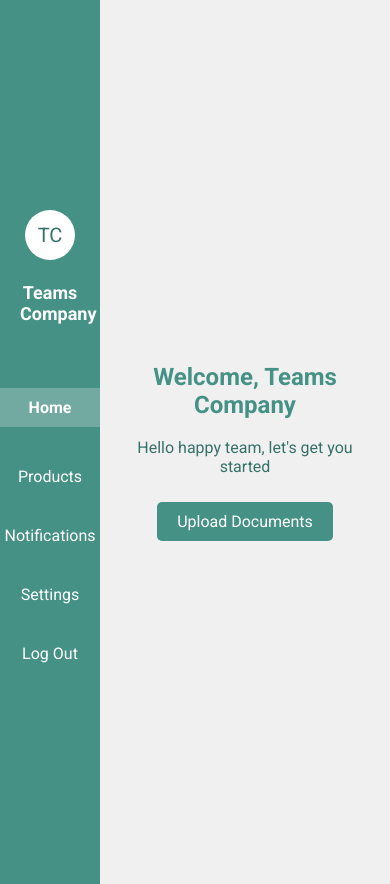
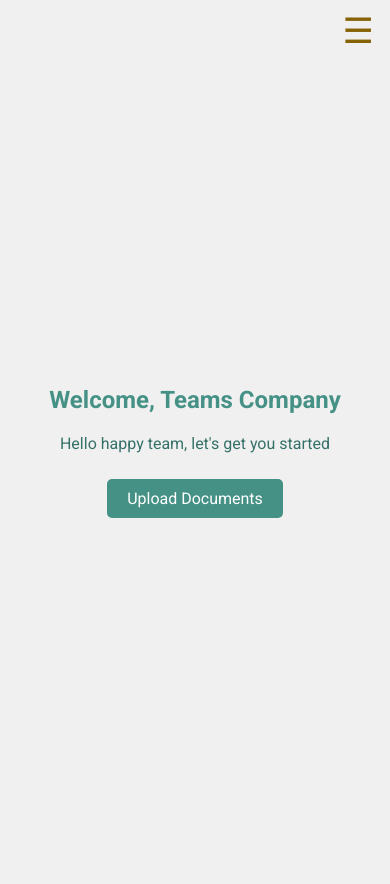
Before and after one commit to emmypuch/login-system, a Vue app: page /DashboardPage in a window 390 px wide. Built offline with nearby package versions, Linux system fonts and the light colour scheme.

Commit message:
added hamburger to dashboard

```diff
--- a/src/components/DashboardPage.vue
+++ b/src/components/DashboardPage.vue
@@ -1,14 +1,11 @@
 <template>
   <div class="">
     <div class="dashboard-wrapper">
-      <div
-        class="menu-list"
-        :class="{ minimized: menuMinimized, expanded: !menuMinimized }"
-      >
-        <!-- <button class="toggle-btn" @click="toggleMenu">
-          <span v-if="menuMinimized">+</span>
-          <span v-else>-</span>
-        </button> -->
+      <button class="hamburger-menu" @click="toggleSidebar">
+        <span v-if="isSidebarVisible">☰</span>
+        <span v-else>×</span>
+      </button>
+      <div class="menu-list" :class="{ 'sidebar-hidden': !isSidebarVisible }">
         <div class="company-logo">
           <img v-if="hasLogo" :src="companyLogoUrl" :alt="companyName" />
           <div v-else class="logo-placeholder">{{ initials }}</div>
@@ -28,9 +25,9 @@
         <div class="center">
           <h2>Welcome, {{ companyName }}</h2>
           <p>Hello happy team, let's get you started</p>
-          <router-link to="/DocumentUpload" class="upload-button">
-            Upload Documents
-          </router-link>
+          <router-link to="/DocumentUpload" class="upload-button"
+            >Upload Documents</router-link
+          >
         </div>
       </div>
     </div>
@@ -44,7 +41,7 @@ export default {
       companyName: "Teams Company",
       companyLogoUrl: "",
       initials: "TC",
-      menuMinimized: window.innerWidth <= 768,
+      isSidebarVisible: true,
     };
   },
 
@@ -55,32 +52,15 @@ export default {
   },
 
   methods: {
+    toggleSidebar() {
+      this.isSidebarVisible = !this.isSidebarVisible;
+    },
+
     logout() {
       setTimeout(() => {
         this.$router.push("/");
       }, 500);
     },
-
-    toggleMenu() {
-      this.menuMinimized = !this.menuMinimized;
-    },
-
-    handleResize() {
-      if (window.innerWidth <= 768) {
-        this.menuMinimized = true;
-      } else {
-        this.menuMinimized = false;
-      }
-    },
-  },
-
-  mounted() {
-    window.addEventListener("resize", this.handleResize);
-  },
-
-  // eslint-disable-next-line vue/no-deprecated-destroyed-lifecycle
-  beforeDestroy() {
-    window.removeEventListener("resize", this.handleResize);
   },
 };
 </script>
@@ -92,7 +72,27 @@ export default {
   position: relative;
 }
 
+.hamburger-menu {
+  display: none;
+  font-size: 24px;
+  background: transparent;
+  border: none;
+  cursor: pointer;
+  position: absolute;
+  top: 10px;
+  right: 10px;
+  z-index: 1000;
+  transition: color 0.3s ease;
+  color: #866304;
+}
+
+.hamburger-menu span {
+  display: inline-block;
+  font-size: 35px;
+}
+
 .company-logo {
+  margin-bottom: 20px;
   text-align: center;
   display: flex;
   gap: 10px;
@@ -121,7 +121,13 @@ export default {
   border-radius: 50%;
 }
 
-.menu-list {
+.menu-list p {
+  margin-top: 12px;
+  font-size: 18px;
+  font-weight: bold;
+}
+
+div.menu-list {
   background: #459185;
   color: #fff;
   padding: 20px;
@@ -129,27 +135,19 @@ export default {
   overflow-y: auto;
   transition: width 0.3s ease;
   position: relative;
-  display: flex;
-  flex-direction: column;
-  /* align-items: center; */
-  width: 60px;
+  top: 0;
+  left: 0;
+  transform: translateX(0);
+  z-index: 999;
 }
 
-.menu-list.expanded {
-  width: 250px;
-}
-
-.menu-list p {
-  margin-top: 12px;
-  font-size: 18px;
-  font-weight: bold;
+.menu-list.sidebar-hidden {
+  transform: translateX(0);
 }
 
 .menu-list ul {
   list-style: none;
   padding: 15px;
-  display: flex;
-  flex-direction: column;
 }
 
 .menu-list li {
@@ -160,17 +158,6 @@ export default {
 .menu-list li a {
   text-decoration: none;
   color: #fff;
-  display: block;
-}
-
-.menu-list li:nth-child(5):hover {
-  background-color: #72aaa2;
-  color: #fff;
-  font-weight: bold;
-  border-radius: 5px;
-  padding: 10px 30px;
-  width: 150px;
-  transition: background-color 0.3s ease;
 }
 
 .active-menu-item {
@@ -182,7 +169,12 @@ export default {
   width: 150px;
 }
 
-.contents {
+.navbar-logo {
+  position: relative;
+  top: 250px;
+}
+
+div.contents {
   background-color: #f0f0f0;
   padding: 20px;
   position: relative;
@@ -214,61 +206,28 @@ h2 {
   color: #367169;
 }
 
-/* .toggle-btn {
-  display: none;
-}
-
-.toggle-btn:hover {
-  background-color: #367169;
-} */
-
 @media screen and (max-width: 768px) {
-  .menu-list {
-    width: 60px;
-    justify-content: center;
+  .dashboard-wrapper {
+    display: block;
   }
 
-  .menu-list.expanded {
-    width: 250px;
+  div.menu-list {
+    width: 100%;
+    position: absolute;
+    top: 0;
+    left: 0;
+    height: 100vh;
+    z-index: 999;
+    transform: translateX(-100%);
+    transition: transform 0.3s ease;
   }
 
-  .menu-list ul {
-    padding: 0;
-    display: flex;
-    align-items: center;
+  .menu-list.sidebar-hidden {
+    transform: translateX(0);
   }
 
-  .menu-list li a {
-    text-align: center;
+  .hamburger-menu {
+    display: block;
   }
-
-  .company-logo {
-    flex-direction: column;
-    display: flex;
-  }
-
-  .company-logo img {
-    display: flex;
-    justify-content: center;
-    align-items: center;
-  }
-
-  .logo-placeholder {
-    margin-left: 5px;
-  }
-
-  /* .toggle-btn {
-    position: absolute;
-    top: 20px;
-    right: -50px;
-    background: #459185;
-    color: #fff;
-    border: none;
-    padding: 10px;
-    border-radius: 5px;
-    cursor: pointer;
-    font-size: 20px;
-    transition: background-color 0.3s ease;
-  } */
 }
 </style>
--- a/src/components/LoginPage.vue
+++ b/src/components/LoginPage.vue
@@ -179,7 +179,7 @@ div.form-group {
   border: 1px solid #ccc;
   border-radius: 4px;
   margin-top: 7px;
-  color: #1c0267;
+  color: #88909d;
   outline-color: #9ca3af;
 }
 
--- a/src/components/SignupPage.vue
+++ b/src/components/SignupPage.vue
@@ -268,7 +268,7 @@ input {
   border: 1px solid #ccc;
   border-radius: 4px;
   margin-top: 7px;
-  color: #1c0267;
+  color: #88909d;
   outline-color: #9ca3af;
 }
 
```
